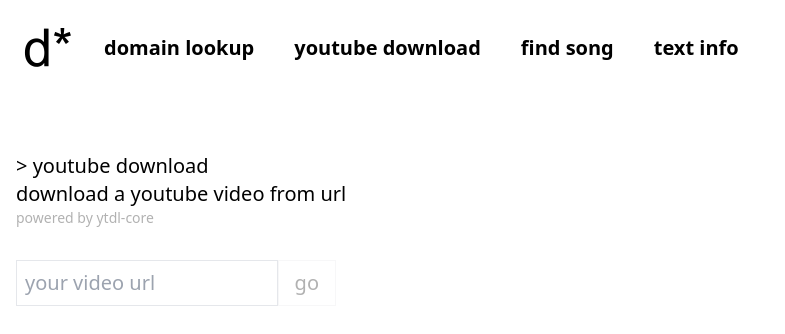
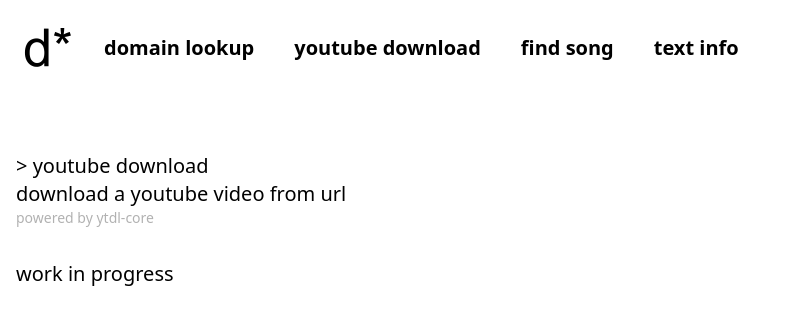
Before and after one commit to qaptivator/domain-stuff, a Nuxt app: page /ytdl in a window 1280 px wide. Shown: the top 334 px of the page, without its empty margins (0-785 px from the left). Built offline with nearby package versions, Linux system fonts and the light colour scheme.

Commit message:
removed ytdl

```diff
--- a/pages/lookup.vue
+++ b/pages/lookup.vue
@@ -1,6 +1,6 @@
 <template>
   <div class="p-4 text-xl">
-    <div>> domain lookup</div>
+    <h1>> domain lookup</h1>
     <p>check the availability of a given domain name</p>
     <p class="mb-8 text-sm opacity-30">powered by Google Public DNS</p>
     <div class="flex w-full max-w-80">
--- /dev/null
+++ b/pages/rppb.vue
@@ -0,0 +1,18 @@
+<template>
+  <div>empty</div>
+</template>
+<script lang="js">
+export default {
+    name: 'Rppb',
+    data() {
+        return {
+
+        };
+    },
+    methods: {
+
+    },
+
+};
+</script>
+<style lang="css"></style>
--- a/pages/ytdl.vue
+++ b/pages/ytdl.vue
@@ -1,42 +1,12 @@
 <template>
   <div class="p-4 text-xl">
-    <div>> youtube download</div>
+    <h1>> youtube download</h1>
     <p>download a youtube video from url</p>
     <p class="mb-8 text-sm opacity-30">powered by ytdl-core</p>
-    <div class="flex w-full max-w-80">
-      <input
-        type="url"
-        class="border p-2 grow w-40"
-        placeholder="your video url"
-        v-model="videoUrl"
-        @keyup.enter="submitForm"
-      />
-      <button
-        type="button"
-        class="border p-2 px-4 disabled:opacity-30"
-        :disabled="!validateForm"
-        @click="submitForm"
-      >
-        go
-      </button>
-    </div>
-    <p v-if="loading" class="my-8">{{ loadingText }}</p>
-    <p v-if="errorStatus" class="my-8 text-red-500">{{ errorStatus }}</p>
-    <div v-if="videoInfo && videoInfo?.title && videoInfo?.author" class="mt-8">
-      <p>{{ `video title: ${videoInfo.title}` }}</p>
-      <p>{{ `video author: ${videoInfo.author}` }}</p>
-    </div>
-    <div v-if="submitted" class="my-8">
-      <p>finished downloading!</p>
-      <p>
-        if the download didn't start,
-        <b class="cursor-pointer" @click="downloadVideoBlob">click here</b>
-      </p>
-    </div>
+    <p>work in progress</p>
   </div>
 </template>
 <script lang="ts">
-import ytdl from "ytdl-core";
 export default {
   name: "IndexPage",
   data() {
@@ -52,82 +22,14 @@
       submitted: false,
     };
   },
-  mounted() {
-    (window as any).process = {
-      env: { DEBUG: undefined },
-      nextTick: (callback, ...args) => {
-        return this.$nextTick(callback);
-      },
-    };
-  },
+  mounted() {},
   computed: {
-    validateForm() {
-      // i could add a check for protocol but i am too lazy
-      return (
-        this.videoUrl && this.videoUrl !== "" && ytdl.validateURL(this.videoUrl)
-      );
-    },
-    loadingText() {
-      return `downloading... ${this.loadingLeft}/${this.loadingTotal}`;
-    },
+    validateForm() {},
   },
   methods: {
     routerPush(to: any) {
       this.$router.push(to);
     },
-    async submitForm() {
-      if (!this.validateForm) return;
-      this.submitted = false;
-      this.errorStatus = "";
-      this.loadingTotal = 0;
-      this.loadingLeft = 0;
-      this.videoInfo = null;
-      this.videoFormat = null;
-      this.videoBlob = null;
-      this.loading = true;
-
-      let blobData: BlobPart[] = [];
-      ytdl(this.videoUrl)
-        .on(
-          "info",
-          (videoInfo: ytdl.videoInfo, videoFormat: ytdl.videoFormat) => {
-            this.videoInfo = videoInfo;
-            this.videoFormat = videoFormat;
-          }
-        )
-        .on(
-          "progress",
-          (chunkLength: number, bytesLeft: number, bytesTotal: number) => {
-            this.loadingLeft = bytesLeft;
-            this.loadingTotal = bytesTotal;
-          }
-        )
-        //.on("response", (res) => {
-        //  this.loadingTotal = parseInt(res.headers["content-length"], 10);
-        //})
-        .on("data", (data: any) => {
-          blobData.push(data);
-          //this.loadingLeft += data.length;
-        })
-        .on("finish", () => {
-          this.loading = false;
-          console.log("done");
-          this.videoBlob = new Blob(blobData, {
-            type: this.videoFormat.mimeType,
-          });
-          this.downloadVideoBlob();
-          this.submitted = true;
-        });
-    },
-    async downloadVideoBlob() {
-      if (
-        this.validateForm &&
-        this.submitted &&
-        !this.loading &&
-        this.videoBlob
-      )
-        this.downloadFromBlob(this.videoBlob);
-    },
   },
 };
 </script>
```
